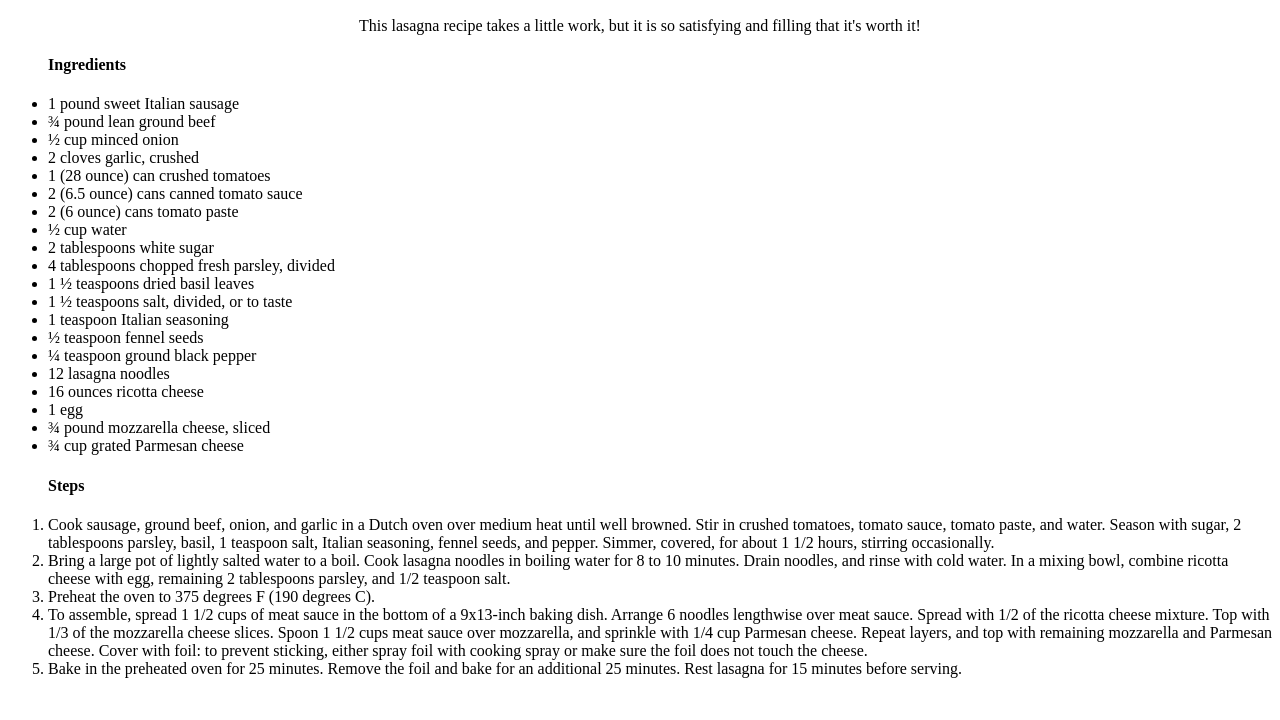
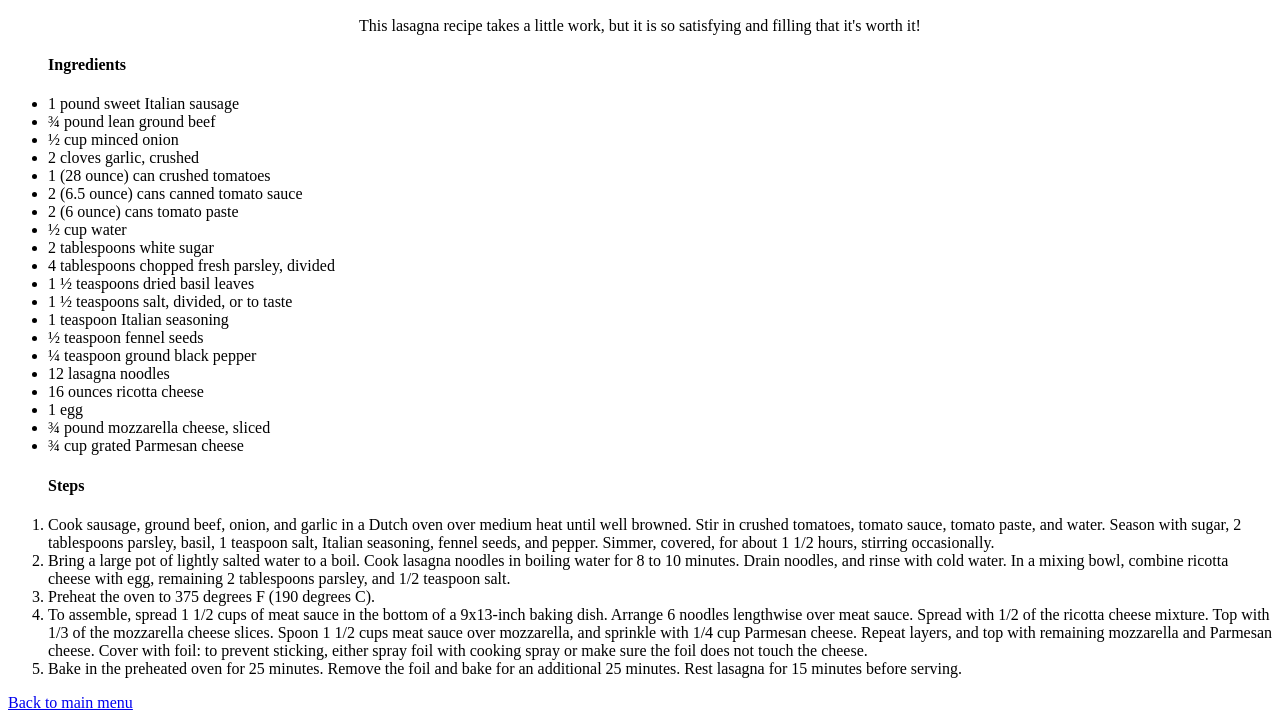
Before and after one commit to jaksana-arif/odin-recipe, a plain HTML site: page recipes/lasagna.html in a window 1280 px wide. Shown: the part 383-1103 px from the top of the page. Before the commit the page ends 1077 px from the top, so only its background shows below. Drawn offline with Linux system fonts and the light colour scheme.

Commit message:
add back to main link

```diff
--- a/recipes/lasagna.html
+++ b/recipes/lasagna.html
@@ -46,5 +46,7 @@
 			<li>Bake in the preheated oven for 25 minutes. Remove the foil and bake for an additional 25 minutes. Rest lasagna for 15 minutes before serving. </li>
 		</ol>
 	</div>
+
+	<a href="../index.html">Back to main menu</a>
 </body>
 </html>
```
Also changed, not shown: recipes/chicken_katsu.html (+1 -0 lines), recipes/juicy_roasted_chicken.html (+1 -0 lines).
